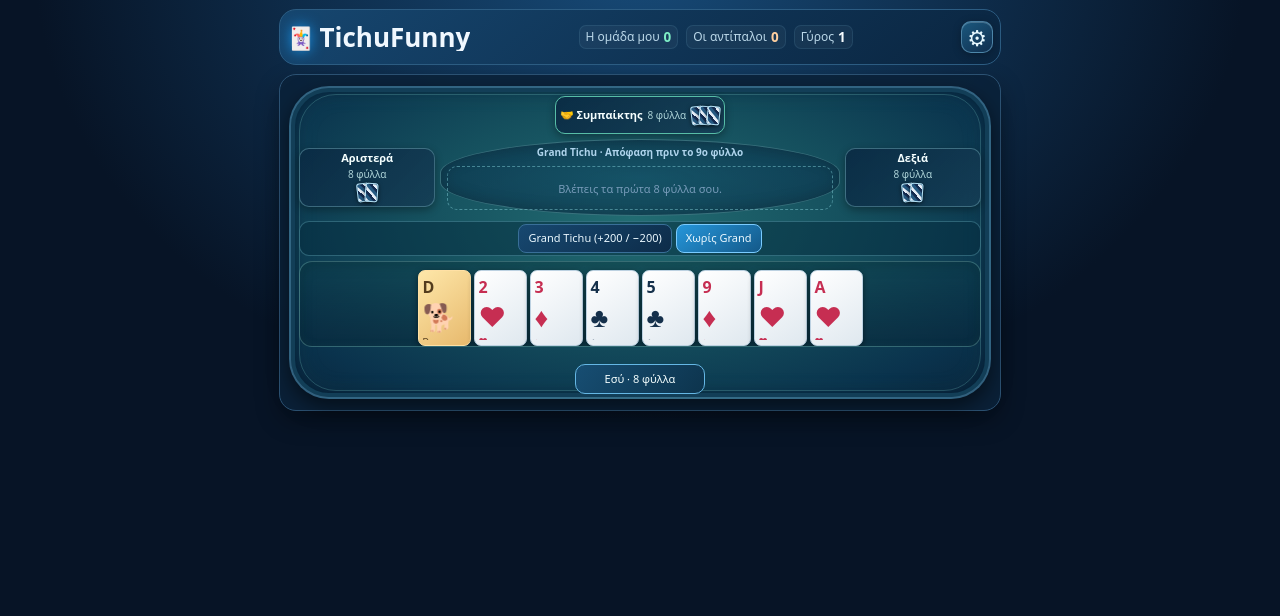
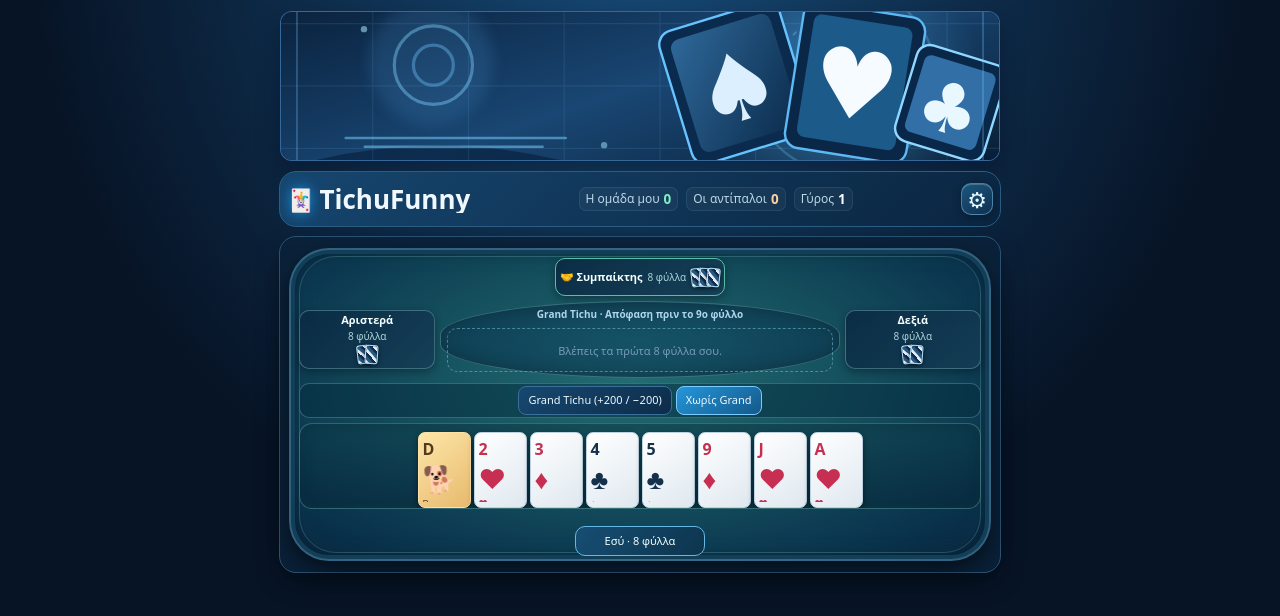
Before and after one commit to seemsfunny21/tichufunny, a plain HTML site: page index.html in a window 1280 px wide. Drawn offline with Linux system fonts and the light colour scheme.

Commit message:
Align tichufunny banner with suite without modifying gameplay

```diff
--- a/index.html
+++ b/index.html
@@ -710,7 +710,14 @@
  window.GameDialog=Object.freeze({confirm,wish,copy});
 })();
 </script>
+<style id="applications-unified-game-banner">
+.suite-game-banner{box-sizing:border-box;display:block;width:min(100%,720px);height:clamp(74px,12dvh,112px);margin:2px auto 10px;overflow:hidden;border-radius:12px;border:1px solid rgba(111,188,255,.4);background:#102e54;box-shadow:0 10px 25px rgba(0,6,26,.32)}
+body>.suite-game-banner{width:min(calc(100% - 24px),720px);margin:12px auto 10px}
+.suite-game-banner img{display:block;width:100%;height:100%;object-fit:cover;object-position:center}
+@media(min-width:761px){.suite-game-banner{height:150px}}
+</style>
 </head><body><main class="app">
+<div class="suite-game-banner"><img src="./hero-banner.svg" width="900" height="300" alt="" aria-hidden="true" decoding="async"></div>
 <header class="hero">
 <div class="hero-title"><div class="icon" aria-hidden="true">🃏</div><h1>TichuFunny</h1></div>
 <div class="hero-scores" aria-label="Βαθμολογία και γύρος">
```
